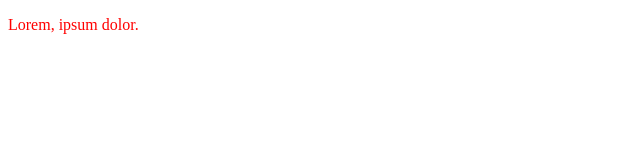
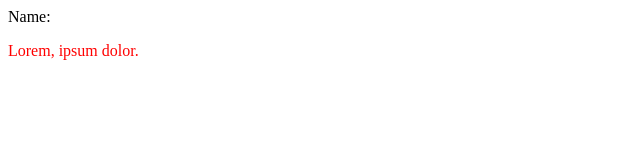
Before and after one commit to nisarthpatel/local, a plain HTML site: page index.html in a window 1280 px wide. Shown: the whole page, without its empty margins (0-640 px from the left). Drawn offline with Linux system fonts and the light colour scheme.

Commit message:
form added

```diff
--- a/index.html
+++ b/index.html
@@ -7,6 +7,10 @@
     <link rel="stylesheet" href="style.css">
 </head>
 <body>
+    <form>
+    <label for="name">Name: </label>
+
+    </form>
     <p>Lorem, ipsum dolor.</p>
 </body>
 </html>
```
